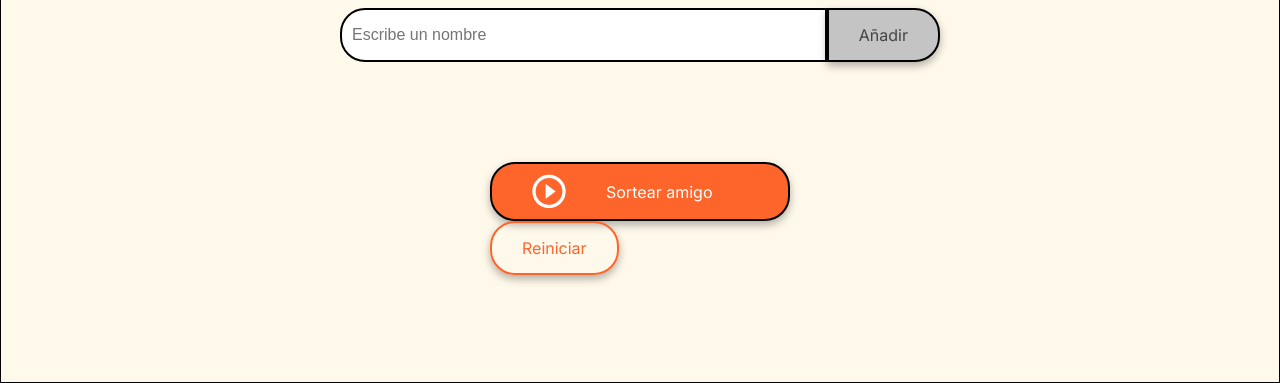
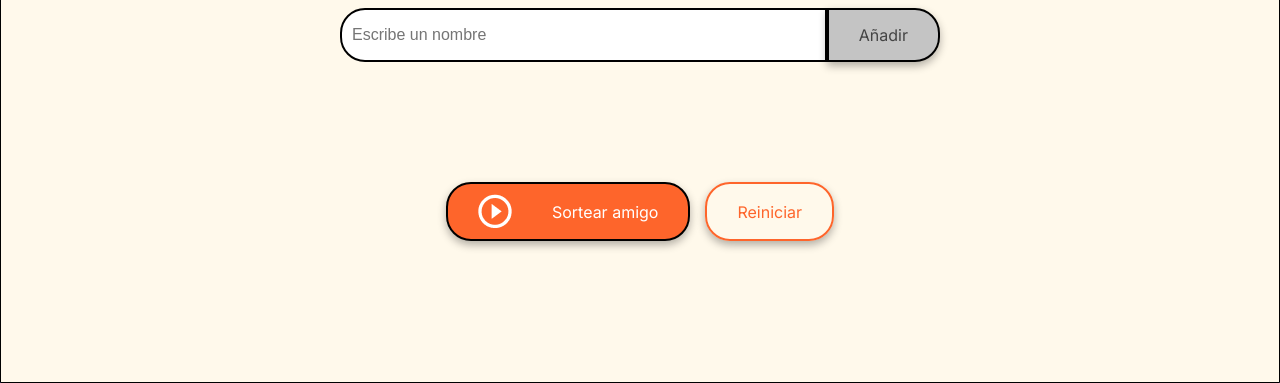
Before and after one commit to kevin4moe/Challenge-Amigo-Secreto, a plain HTML site: page index.html in a window 1280 px wide. Shown: the part 417-800 px from the top of the page. Drawn offline with Linux system fonts and the light colour scheme.

Commit message:
Botones ajustados

```diff
--- a/style.css
+++ b/style.css
@@ -102,8 +102,12 @@ body {
 }
 
 .button-container {
-    width: 300px;
+    display: flex;
     justify-content: center;
+    gap: 15px;
+    width: 100%;
+    max-width: 600px;
+    margin-top: 20px;
 }
 
 /* Estilos de entrada de texto */
@@ -160,8 +164,9 @@ ul {
 .button-draw {
     display: flex;
     align-items: center;
-    width: 100%;
-    padding: 10px 40px;
+    justify-content: center;
+    width: auto;
+    padding: 10px 30px;
     color: var(--color-white);
     background-color: var(--color-button);
     font-size: 16px;
```
